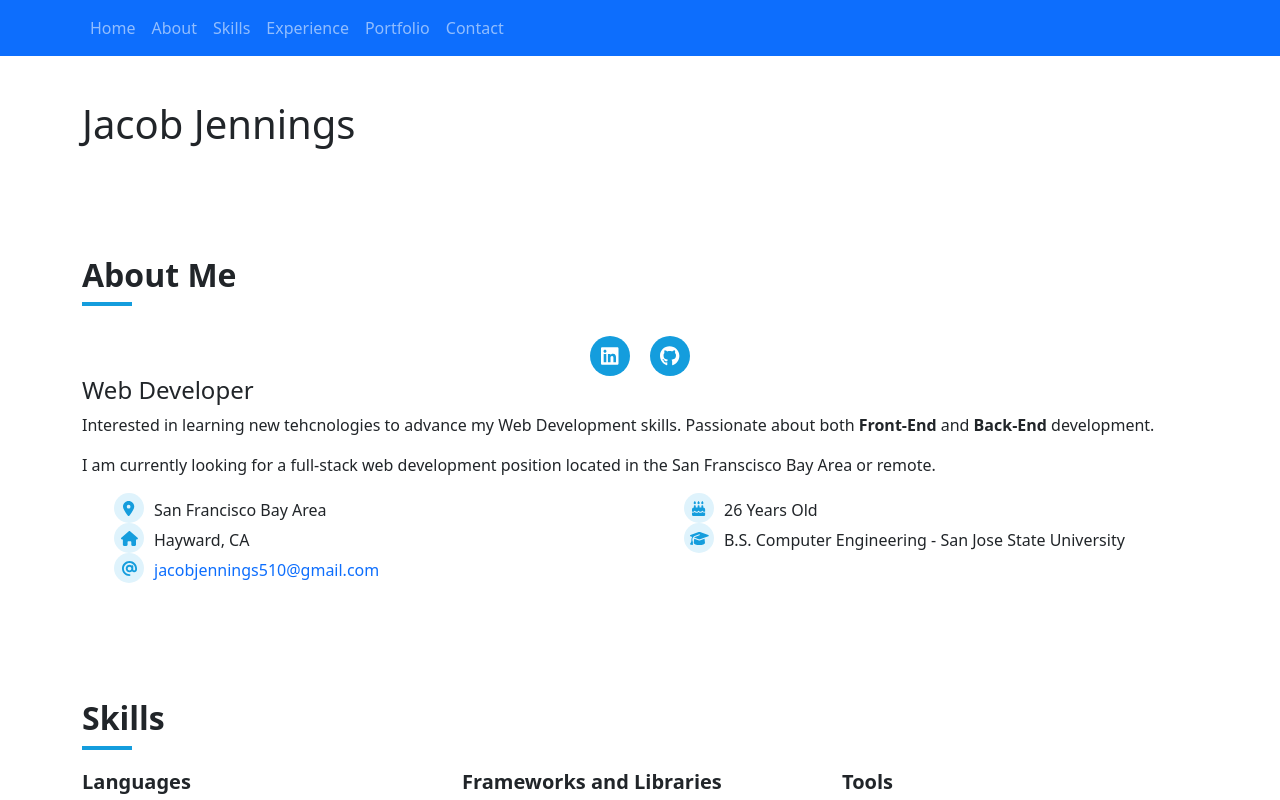
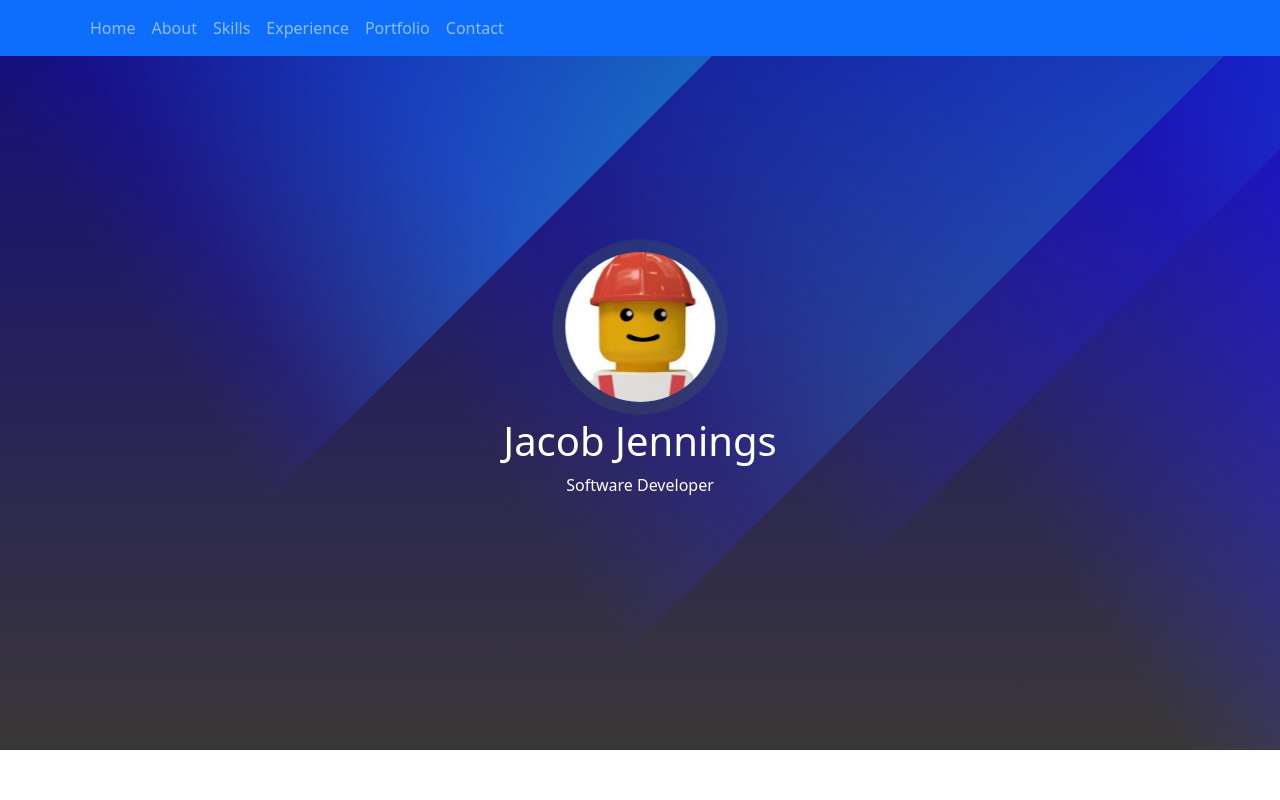
Before and after one commit to jjennings510/Portfolio, an Angular app: page / in a window 1280 px wide. Shown: the top 800 px of the page. Built offline with nearby package versions, Linux system fonts and the light colour scheme.

Commit message:
Updated home component

```diff
--- a/src/app/home/home.component.html
+++ b/src/app/home/home.component.html
@@ -1,5 +1,22 @@
-<section>
-    <div class="container">
-        <h1>Jacob Jennings</h1>
+<div class="page-header">
+  <div
+    class="header-background"
+    style="background-image: url('assets/images/Backgrounds/Background.jpg')"
+  >
+    <div class="header-overlay"></div>
+  </div>
+  <section>
+    <div class="hero-container">
+      <div class="profile-image">
+        <a href="#">
+          <img
+            src="assets/images/ProfilePlaceholder.jpg"
+            alt="How's it going?'"
+          />
+        </a>
+      </div>
+      <h1>Jacob Jennings</h1>
+      <p>Software Developer</p>
     </div>
-</section>
+  </section>
+</div>
--- a/src/index.html
+++ b/src/index.html
@@ -6,8 +6,10 @@
   <base href="/">
   <meta name="viewport" content="width=device-width, initial-scale=1">
   <link rel="icon" type="image/x-icon" href="favicon.ico">
+
 </head>
 <body>
   <app-root></app-root>
+
 </body>
 </html>
```
Also changed, not shown: src/app/navbar/navbar.component.html (line endings or trailing spaces), src/assets/images/Backgrounds/Background.jpg (added), src/assets/images/ProfilePlaceholder.jpg (added).
